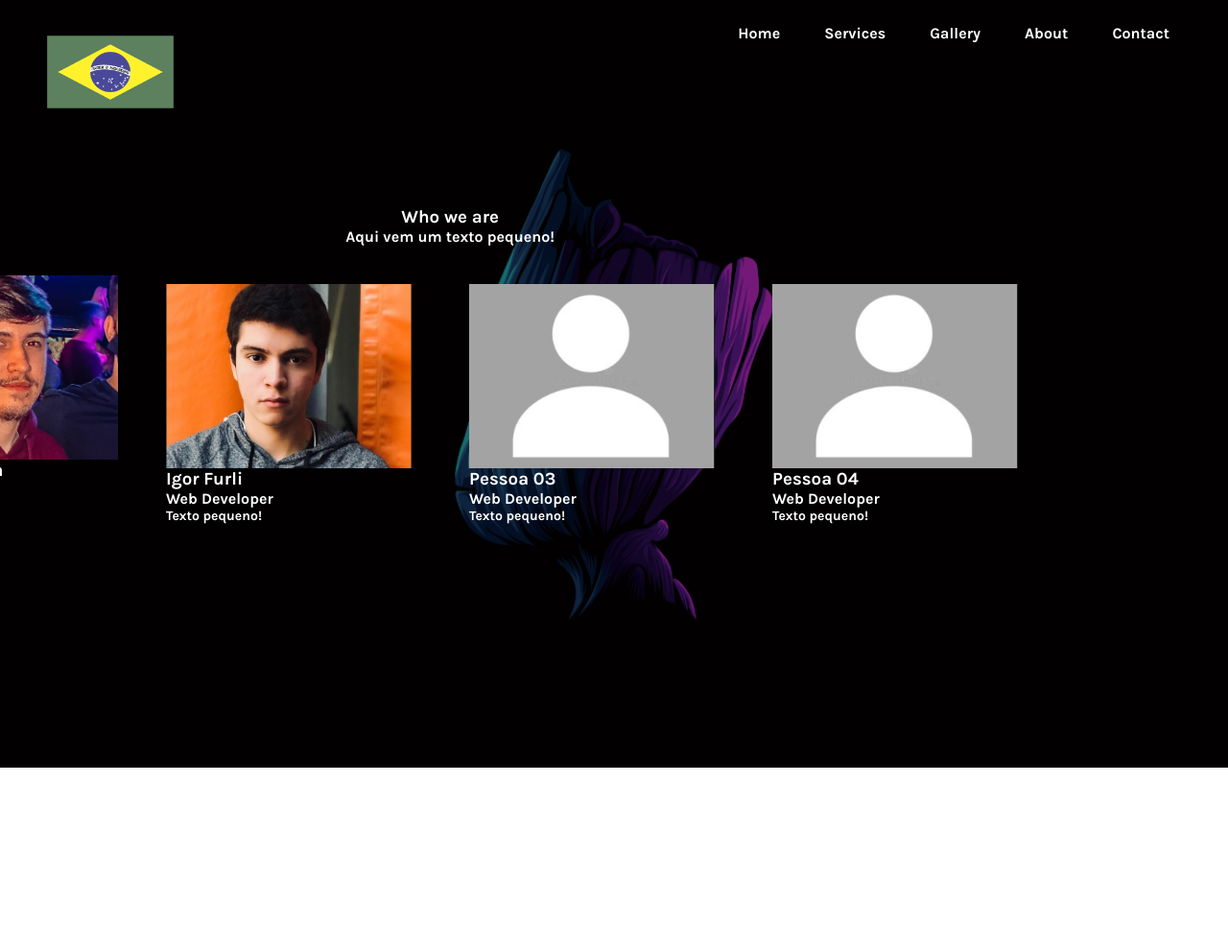
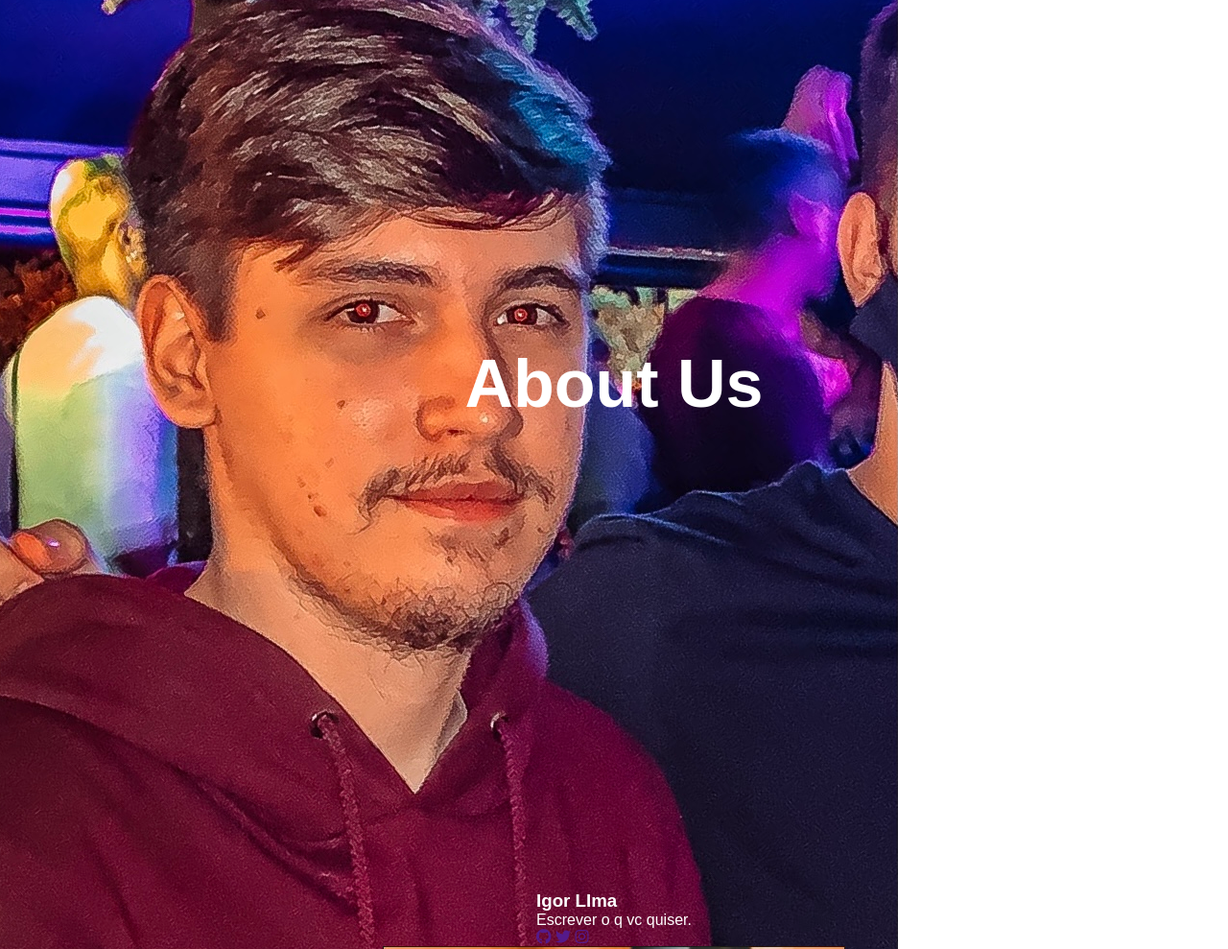
Before and after one commit to IgorLima22/Projeto-Igor-Lucas2, a plain HTML site: page about us/index.html in a window 1280 px wide. Shown: the top 989 px of the page at 96% size. Before the commit the page ends 800 px from the top, so only its background shows below. Drawn offline with Linux system fonts and the light colour scheme; a web font is replaced by a local one.

Commit message:
Update index.html

```diff
--- a/about us/index.html
+++ b/about us/index.html
@@ -1,23 +1,16 @@
 <!DOCTYPE html>
-<html lang="en">
+<html>
 <head>
-    <meta charset="UTF-8">
-    <meta http-equiv="X-UA-Compatible" content="IE=edge">
+	<title>About Us Section</title>
+	<meta charset="utf-8">
 	<meta name="viewport" content="width=device-width, initial-scale=1.0">
-    <link rel="preconnect" href="https://fonts.googleapis.com">
-    <link rel="preconnect" href="https://fonts.gstatic.com" crossorigin>
-    <link href="https://fonts.googleapis.com/css2?family=Festive&family=Josefin+Sans:ital,wght@1,600&family=Karla:wght@700&family=Source+Code+Pro&display=swap" rel="stylesheet">
-    <link rel="stylesheet" href="style.css">
-    <title>About Us!</title>
+	<link rel="stylesheet" href="https://pro.fontawesome.com/releases/v5.10.0/css/all.css">
+	<link rel="stylesheet" type="text/css" href="style.css">
 </head>
 <body>
-    <header>
 
     <div class="main">
 
-            <div class="logo">
-                <img src="../images/bandeira-do-brasil-256.png" alt="Logo">
-            </div>
 
         <ul>
             <li class=""><a href="../index.html">Home</a></li>
@@ -27,99 +20,67 @@
             <li><a href="#">Contact</a></li>
         </ul>
 
+    </div>
 
 
+	<div class="section">
 		<div class="container">
+			<div class="content-section">
+				<div class="title">
+					<h1>About Us</h1>
+				</div>
+				<div class="content">
 
-                <div class="about-us">
-                    <h3>Who we are</h3>
-                    <span>Aqui vem um texto pequeno!</span>
+					<h3>Lucas Fontoura Righi Fontes</h3>
+
+					<p>Me chamo Lucas, tenho 20 anos e sou estudante do curso Análise e Desenvolvimento de Sistemas do UniCEUB.</p>
+
 				</div>
 
-                <div class="cards">
-
-                    <div class="card">
-
-                        <div class="card-img1 card-imgl"></div>
-
-                        <div class="card-body">
-
-                            <h3>Lucas Fontoura</h3>
-
-                            <span>Web Developer</span>
-
-                            <p>- Texto pequeno!</p>
-
-                            <p>-Idade: 20</p>
-
+				<div class="social">
+					<a href="https://github.com/LucasFontoura06"><i class="fab fa-github"></i></a>
+					<a href="https://twitter.com/Righi_Fontoura"><i class="fab fa-twitter"></i></a>
+					<a href="https://www.instagram.com/0lucas_fontoura0/"><i class="fab fa-instagram"></i></a>
 				</div>
 
 			</div>
 
+			<div class="image-section">
+				<img src="../images/profile-lucas.JPG">
+			</div>
 
-                <div class="cards">
+		</div>
+	</div>
 
-                    <div class="card">
+    <div class="section">
 
-                        <div class="card-img2 card-imgl"></div>
+		<div class="container">
 
-                        <div class="card-body">
+			<div class="content-section">
 
-                            <h3>Igor Furli</h3>
+				<div class="title">
+					<h1></h1>
+				</div>
 
-                            <span>Web Developer</span>
+				<div class="content">
+					<h3>Igor LIma</h3>
+					<p>Escrever o q vc quiser.</p>
+				</div>
 
-                            <p>Texto pequeno!</p>
-
-
+				<div class="social">
+					<a href=""><i class="fab fa-github"></i></a>
+					<a href=""><i class="fab fa-twitter"></i></a>
+					<a href=""><i class="fab fa-instagram"></i></a>
 				</div>
 
 			</div>
 
+			<div class="image-section">
+				<img src="../images/profile-igor.jpg">
 			</div>
-
-                <div class="cards">
-
-                    <div class="card">
-
-                        <div class="card-img3 card-imgl"></div>
-
-                        <div class="card-body">
-
-                            <h3>Pessoa 03</h3>
-                            <span>Web Developer</span>
-                            <p>Texto pequeno!</p>
-
 		</div>
-
-                    </div>
-
-                </div>
-
-                <div class="cards">
-
-                    <div class="card">
-
-                        <div class="card-img4 card-imgl"></div>
-
-                        <div class="card-body">
-
-                            <h3>Pessoa 04</h3>
-                            <span>Web Developer</span>
-                            <p>Texto pequeno!</p>
-
-                        </div>
-
-                    </div>
-
-                </div>
-
 	</div>
 
 
-
-         </div>
-
-    </header>
 </body>
 </html>
```
Lines whose indentation alone changed are shown as unchanged.
